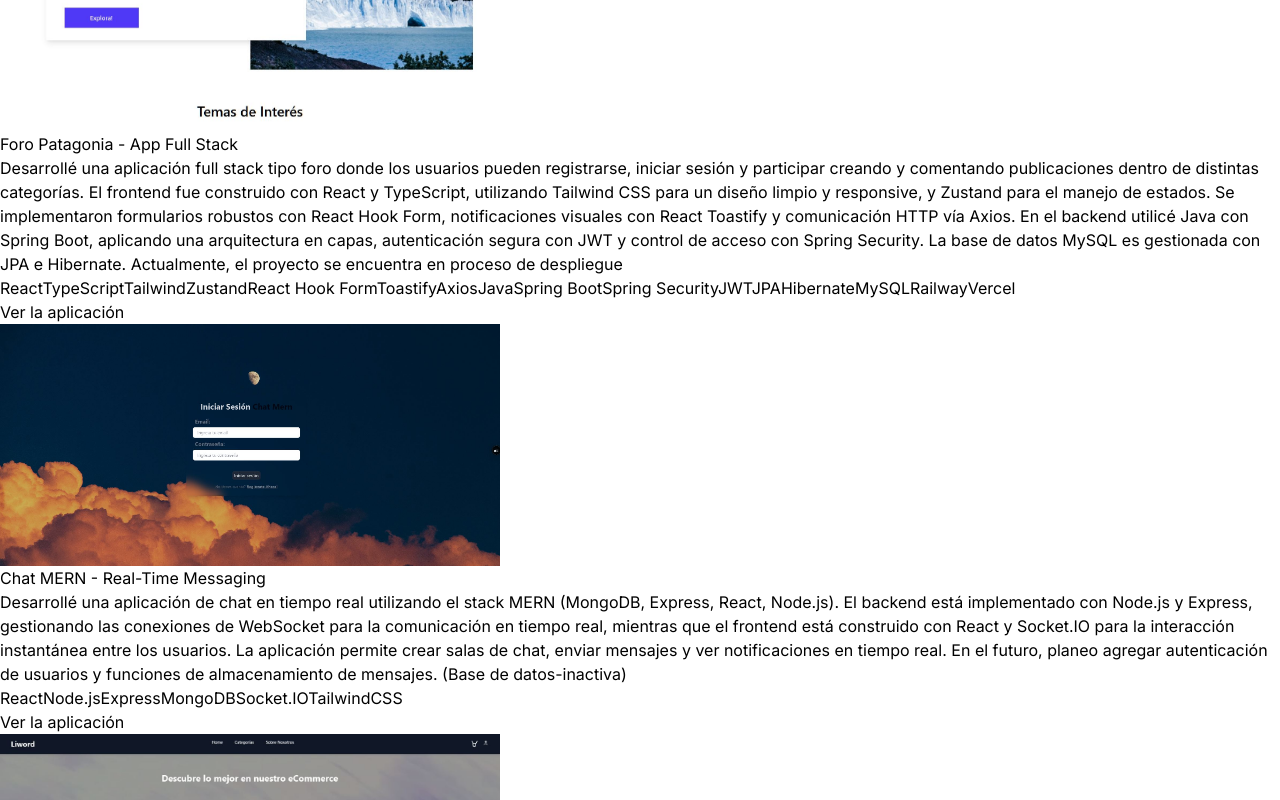
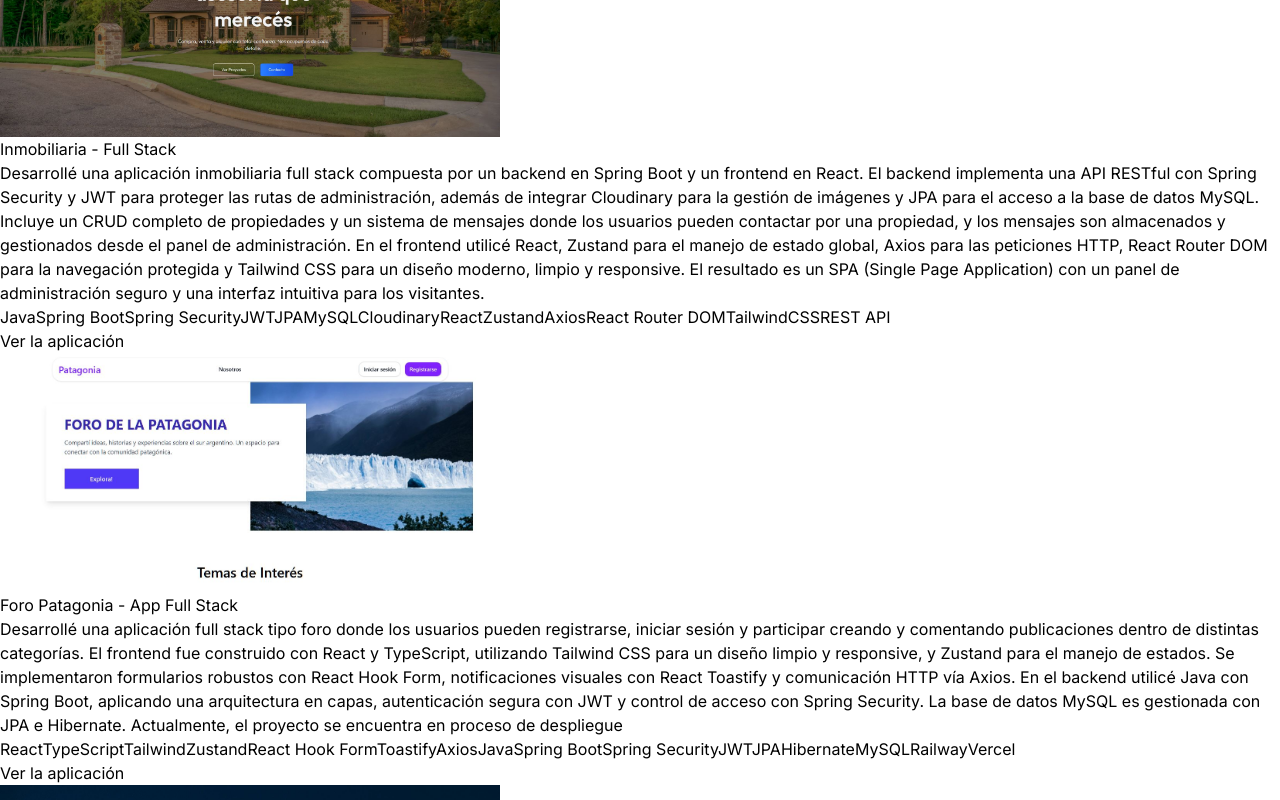
Before and after one commit to NicolasLaime/portfolio-NicolasLaime, a React (Vite) app: page / in a window 1280 px wide. Shown: the part 3800-4600 px from the top of the page. Built offline with nearby package versions, Linux system fonts and the light colour scheme.

Commit message:
nuevo proyecto 29/10/2025

```diff
--- a/src/data/constantes.js
+++ b/src/data/constantes.js
@@ -7,6 +7,7 @@ import ecomerce from "../assets/proyectos/ecommerce-mern.JPG"
 import tareas from "../assets/proyectos/tareas.JPG"
 import foro from "../assets/proyectos/foro-principal.JPG"
 import homekutral from "../assets/proyectos/home-kutral.JPG"
+import inmobiliaria from "../assets/proyectos/inmobiliaria.JPG"
 
 export const HEROCONTENIDO = `¡Hola! Soy Nicolás, desarrollador Full Stack enfocado en crear soluciones digitales eficientes y funcionales.
 Trabajo tanto en front-end como en back-end, cuidando la calidad del código y la experiencia del usuario.
@@ -96,7 +97,38 @@ export const PROYECTOS = [
   categoria: "Fullstack",
   url: "https://github.com/NicolasLaime/kutral-ecommerce"
   },
-    {
+  {
+  titulo: "Inmobiliaria - Full Stack",
+  imagen: inmobiliaria,
+  descripcion:
+    `Desarrollé una aplicación inmobiliaria full stack compuesta por un backend en Spring Boot y un frontend en React.
+    El backend implementa una API RESTful con Spring Security y JWT para proteger las rutas de administración,
+    además de integrar Cloudinary para la gestión de imágenes y JPA para el acceso a la base de datos MySQL.
+    Incluye un CRUD completo de propiedades y un sistema de mensajes donde los usuarios pueden contactar por una propiedad,
+    y los mensajes son almacenados y gestionados desde el panel de administración.
+    En el frontend utilicé React, Zustand para el manejo de estado global, Axios para las peticiones HTTP,
+    React Router DOM para la navegación protegida y Tailwind CSS para un diseño moderno, limpio y responsive.
+    El resultado es un SPA (Single Page Application) con un panel de administración seguro y una interfaz intuitiva para los visitantes.`,
+  Tecnologias: [
+    "Java",
+    "Spring Boot",
+    "Spring Security",
+    "JWT",
+    "JPA",
+    "MySQL",
+    "Cloudinary",
+    "React",
+    "Zustand",
+    "Axios",
+    "React Router DOM",
+    "TailwindCSS",
+    "REST API"
+  ],
+  categoria: "Fullstack",
+  url: "https://github.com/NicolasLaime/Spa-Inmobiliaria"
+},
+
+  {
   titulo: "Foro Patagonia - App Full Stack",
   imagen: foro,
   descripcion:
```
Also changed, not shown: src/assets/proyectos/inmobiliaria.JPG (added).
